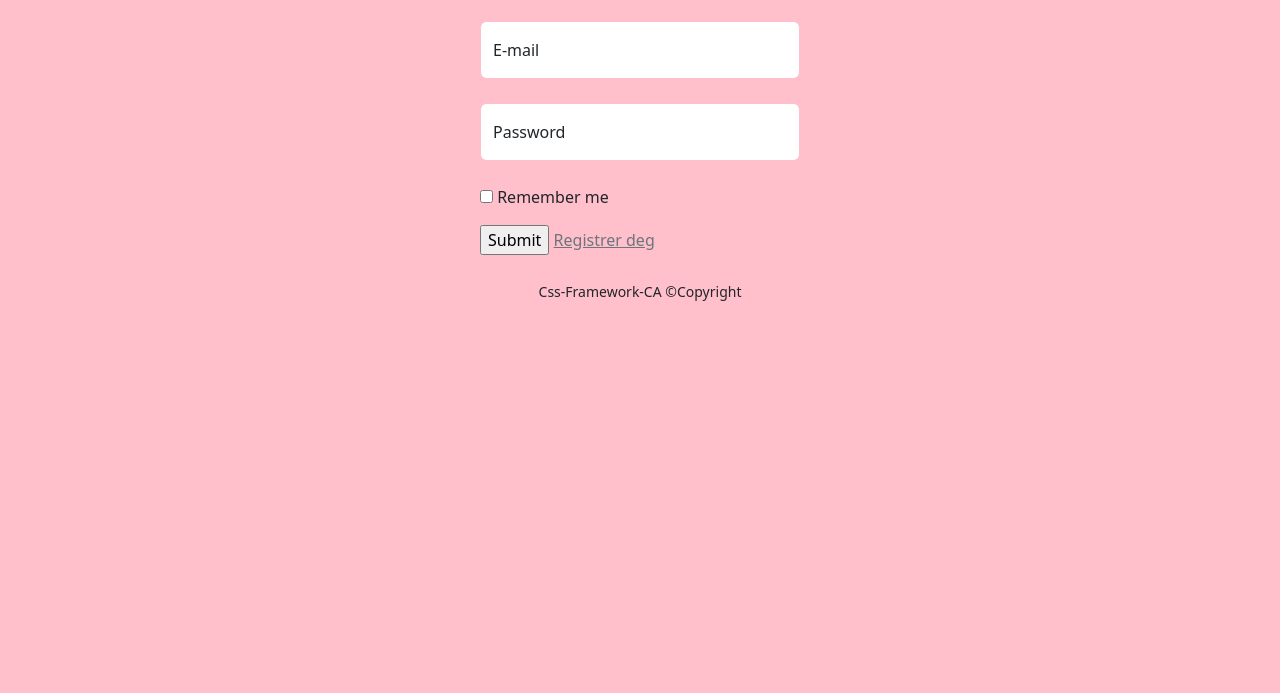
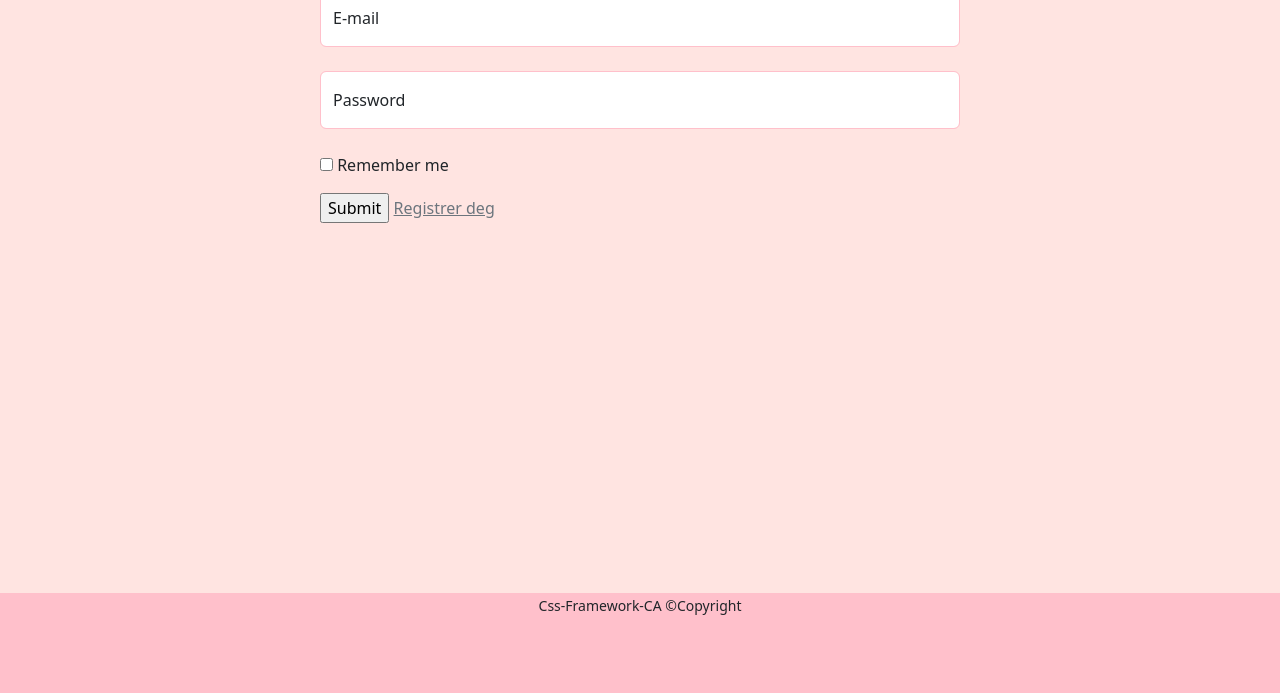
Before and after one commit to Sanhamm/CA-JS2-sander, a website: page login.html in a window 1280 px wide. Shown: the part 107-800 px from the top of the page. Drawn offline with nearby package versions, Linux system fonts and the light colour scheme.

Commit message:
Update login.html

```diff
--- a/login.html
+++ b/login.html
@@ -9,7 +9,7 @@
     <script src="https://cdn.jsdelivr.net/npm/bootstrap@5.2.0/dist/js/bootstrap.bundle.min.js" defer></script>
     <script src="./script/login.js" defer></script>
 </head>
-<body class="form-group m-4 col-lg-6 col-sm-8 mx-auto bg-primary">
+<body class="bg-secondary d-flex flex-column min-vh-100">
   <header class="bg-primary sticky-top">
         <div class="container row">
           <nav class="navbar navbar-expand-lg bg-primary">
```
